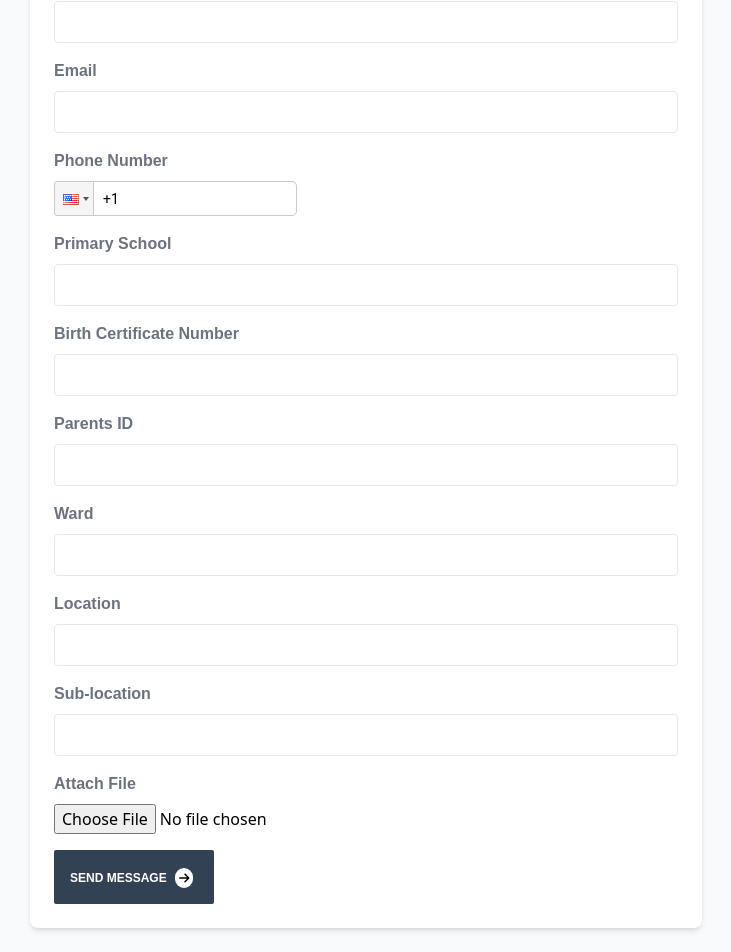
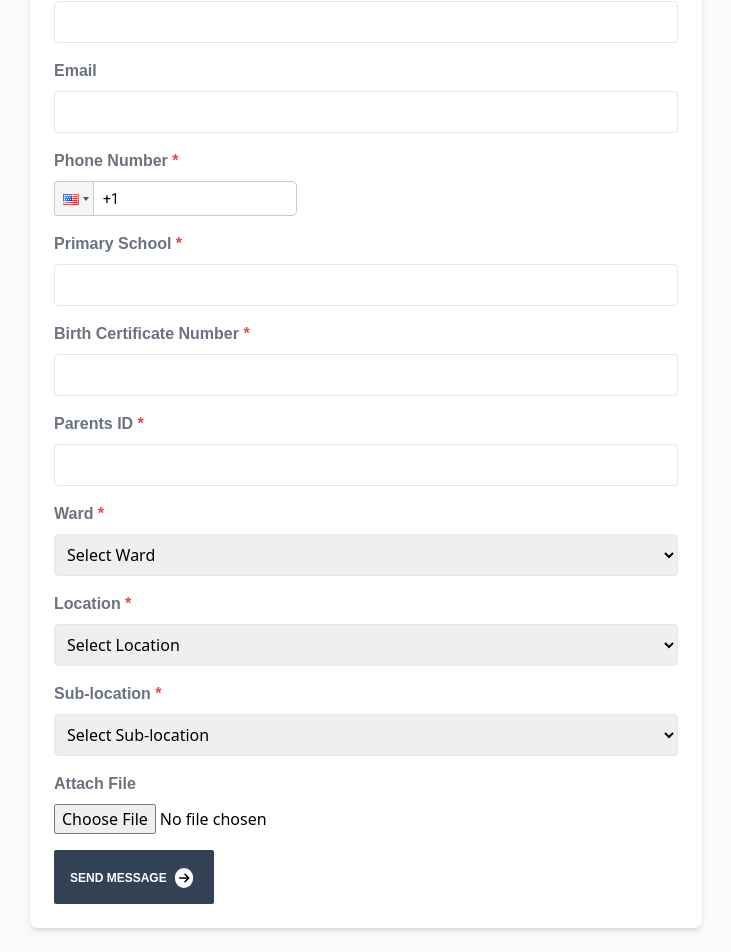
Before and after one commit to MICHAELMORARA/tuongee, a React (Create React App) app: page /contacts in a window 1280 px wide. Shown: the part 2023-2975 px from the top of the page, without its empty margins (274-1005 px from the left). Built offline with nearby package versions, Linux system fonts and the light colour scheme.

Commit message:
first commit

```diff
--- a/src/components/Contacts.js
+++ b/src/components/Contacts.js
@@ -5,12 +5,12 @@ import image20 from "./images/image20.png";
 import { FontAwesomeIcon } from '@fortawesome/react-fontawesome';
 import { faArrowRight } from '@fortawesome/free-solid-svg-icons';
 import { Rings } from 'react-loader-spinner';
-import PhoneInput from 'react-phone-input-2'; // Import the react-phone-input-2 component
-import 'react-phone-input-2/lib/style.css'; // Import the styles for the react-phone-input-2 component
+import PhoneInput from 'react-phone-input-2';
+import 'react-phone-input-2/lib/style.css';
 
 const Contacts = () => {
   const [loading, setLoading] = useState(true);
-  const [submitting, setSubmitting] = useState(false); // State for form submission spinner
+  const [submitting, setSubmitting] = useState(false);
   const [fullName, setFullName] = useState('');
   const [email, setEmail] = useState('');
   const [phoneNumber, setPhoneNumber] = useState('');
@@ -27,6 +27,21 @@ const Contacts = () => {
   const [emailError, setEmailError] = useState('');
   const [phoneNumberError, setPhoneNumberError] = useState('');
   const [popup, setPopup] = useState({ show: false, success: false });
+
+  const wardOptions = [
+    'Tabaka',
+    'Bogetenga',
+    "Boikang'a",
+    "Moticho",
+    "Getenga",
+    "Borabu-Chitago",
+
+
+
+
+     ];
+  const locationOptions = ['Location 1', 'Location 2', 'Location 3'];
+  const subLocationOptions = ['Sub-location 1', 'Sub-location 2', 'Sub-location 3'];
 
   useEffect(() => {
     const timeout = setTimeout(() => {
@@ -81,7 +96,7 @@ const Contacts = () => {
       return;
     }
 
-    setSubmitting(true); // Set the submitting state to true
+    setSubmitting(true);
 
     const formData = new FormData();
     formData.append('fullName', fullName);
@@ -105,19 +120,18 @@ const Contacts = () => {
     })
       .then(response => response.json())
       .then(data => {
-        setSubmitting(false); // Set the submitting state to false
-        console.log('Response from server:', data); // Log server response
+        setSubmitting(false);
+        console.log('Response from server:', data);
         if (data.message) {
           openPopup(true);
         } else {
           openPopup(false);
         }
-        // Reset form fields
         resetForm();
       })
       .catch(error => {
-        setSubmitting(false); // Set the submitting state to false
-        console.error('Error:', error); // Log error
+        setSubmitting(false);
+        console.error('Error:', error);
         openPopup(false);
       });
   };
@@ -190,7 +204,9 @@ const Contacts = () => {
             <h2 className='text-5xl mt-3 roboto-thin mb-6'>Contact <span className='font-bold text-5xl roboto-thin text-black'>Us</span></h2>
             <form className='space-y-4' onSubmit={handleSubmit}>
               <div className='flex flex-col space-y-2'>
-                <label className='text-gray-500 font-semibold roboto-thin' htmlFor='full-name'>Full Name</label>
+                <label className='text-gray-500 font-semibold roboto-thin' htmlFor='full-name'>
+                  Full Name <span className="text-red-500">*</span>
+                </label>
                 <input
                   className='text-black border rounded p-2'
                   type='text'
@@ -216,9 +232,11 @@ const Contacts = () => {
                 {emailError && <p className="text-red-500">{emailError}</p>}
               </div>
               <div className='flex flex-col space-y-2'>
-                <label className='text-gray-500 font-semibold roboto-thin' htmlFor='phone-number'>Phone Number</label>
+                <label className='text-gray-500 font-semibold roboto-thin' htmlFor='phone-number'>
+                  Phone Number <span className="text-red-500">*</span>
+                </label>
                 <PhoneInput
-                  country={'us'} // Default country
+                  country={'us'}
                   value={phoneNumber}
                   onChange={handlePhoneNumberChange}
                   inputClass='text-black border rounded'
@@ -228,7 +246,9 @@ const Contacts = () => {
                 {phoneNumberError && <p className="text-red-500">{phoneNumberError}</p>}
               </div>
               <div className='flex flex-col space-y-2'>
-                <label className='text-gray-500 font-semibold roboto-thin' htmlFor='primary-school'>Primary School</label>
+                <label className='text-gray-500 font-semibold roboto-thin' htmlFor='primary-school'>
+                  Primary School <span className="text-red-500">*</span>
+                </label>
                 <input
                   className='text-black border rounded p-2'
                   type='text'
@@ -236,10 +256,13 @@ const Contacts = () => {
                   name='primary-school'
                   value={primarySchool}
                   onChange={(e) => setPrimarySchool(e.target.value)}
-                  required/>
+                  required
+                />
               </div>
               <div className='flex flex-col space-y-2'>
-                <label className='text-gray-500 font-semibold roboto-thin' htmlFor='birth-certificate-number'>Birth Certificate Number</label>
+                <label className='text-gray-500 font-semibold roboto-thin' htmlFor='birth-certificate-number'>
+                  Birth Certificate Number <span className="text-red-500">*</span>
+                </label>
                 <input
                   className='text-black border rounded p-2'
                   type='text'
@@ -247,10 +270,13 @@ const Contacts = () => {
                   name='birth-certificate-number'
                   value={birthCertificateNumber}
                   onChange={(e) => setBirthCertificateNumber(e.target.value)}
-                  required/>
+                  required
+                />
               </div>
               <div className='flex flex-col space-y-2'>
-                <label className='text-gray-500 font-semibold roboto-thin' htmlFor='parents-id'>Parents ID</label>
+                <label className='text-gray-500 font-semibold roboto-thin' htmlFor='parents-id'>
+                  Parents ID <span className="text-red-500">*</span>
+                </label>
                 <input
                   className='text-black border rounded p-2'
                   type='text'
@@ -258,49 +284,80 @@ const Contacts = () => {
                   name='parents-id'
                   value={parentsId}
                   onChange={(e) => setParentsId(e.target.value)}
-                  required/>
+                  required
+                />
               </div>
               <div className='flex flex-col space-y-2'>
-                <label className='text-gray-500 font-semibold roboto-thin' htmlFor='ward'>Ward</label>
-                <input
+                <label className='text-gray-500 font-semibold roboto-thin' htmlFor='ward'>
+                  Ward <span className="text-red-500">*</span>
+                </label>
+                <select
                   className='text-black border rounded p-2'
-                  type='text'
                   id='ward'
                   name='ward'
                   value={ward}
                   onChange={(e) => setWard(e.target.value)}
-                  required/>
+                  required
+                >
+                  <option value="">Select Ward</option>
+                  {wardOptions.map((option, index) => (
+                    <option key={index} value={option}>
+                      {option}
+                    </option>
+                  ))}
+                </select>
               </div>
               <div className='flex flex-col space-y-2'>
-                <label className='text-gray-500 font-semibold roboto-thin' htmlFor='location'>Location</label>
-                <input
+                <label className='text-gray-500 font-semibold roboto-thin' htmlFor='location'>
+                  Location <span className="text-red-500">*</span>
+                </label>
+                <select
                   className='text-black border rounded p-2'
-                  type='text'
                   id='location'
                   name='location'
                   value={location}
                   onChange={(e) => setLocation(e.target.value)}
-                  required/>
+                  required
+                >
+                  <option value="">Select Location</option>
+                  {locationOptions.map((option, index) => (
+                    <option key={index} value={option}>
+                      {option}
+                    </option>
+                  ))}
+                </select>
               </div>
               <div className='flex flex-col space-y-2'>
-                <label className='text-gray-500 font-semibold roboto-thin' htmlFor='sub-location'>Sub-location</label>
-                <input
+                <label className='text-gray-500 font-semibold roboto-thin' htmlFor='sub-location'>
+                  Sub-location <span className="text-red-500">*</span>
+                </label>
+                <select
                   className='text-black border rounded p-2'
-                  type='text'
                   id='sub-location'
                   name='sub-location'
                   value={subLocation}
                   onChange={(e) => setSubLocation(e.target.value)}
-                  required/>
+                  required
+                >
+                  <option value="">Select Sub-location</option>
+                  {subLocationOptions.map((option, index) => (
+                    <option key={index} value={option}>
+                      {option}
+                    </option>
+                  ))}
+                </select>
               </div>
               <div className='flex flex-col space-y-2'>
-                <label className='text-gray-500 font-semibold roboto-thin ' htmlFor='attachment'>Attach File</label>
+                <label className='text-gray-500 font-semibold roboto-thin' htmlFor='attachment'>
+                  Attach File
+                </label>
                 <input
                   type="file"
                   id="attachment"
                   name="attachment"
                   onChange={handleFileChange}
-                  accept=".pdf,.doc,.docx,.ppt,.pptx,.png,.svg,.xls,.xlsx"/>
+                  accept=".pdf,.doc,.docx,.ppt,.pptx,.png,.svg,.xls,.xlsx"
+                />
               </div>
               <div className="button-hover-effect font-bold mt-6 w-40 bg-slate-700 hover:text-white hover:bg-slate-800 px-4 py-4 mb-4 rounded-sm">
                 <button type='submit' disabled={submitting}>
```
